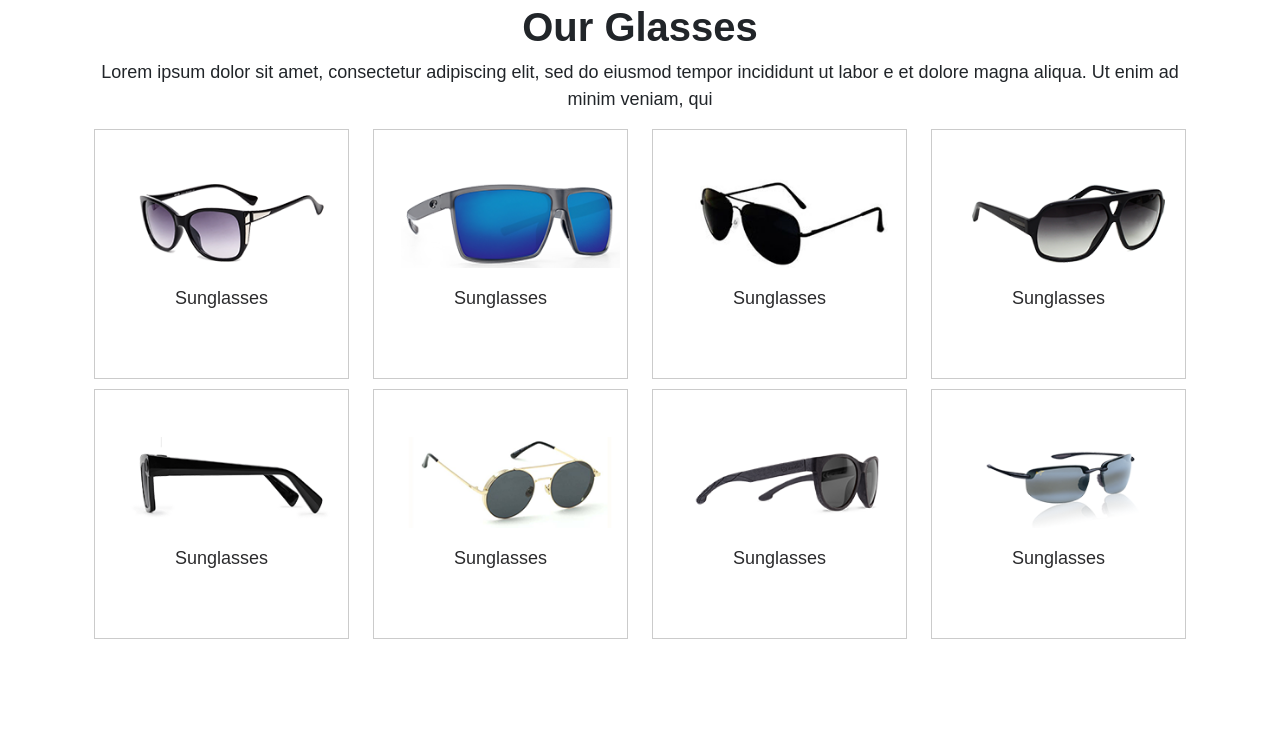
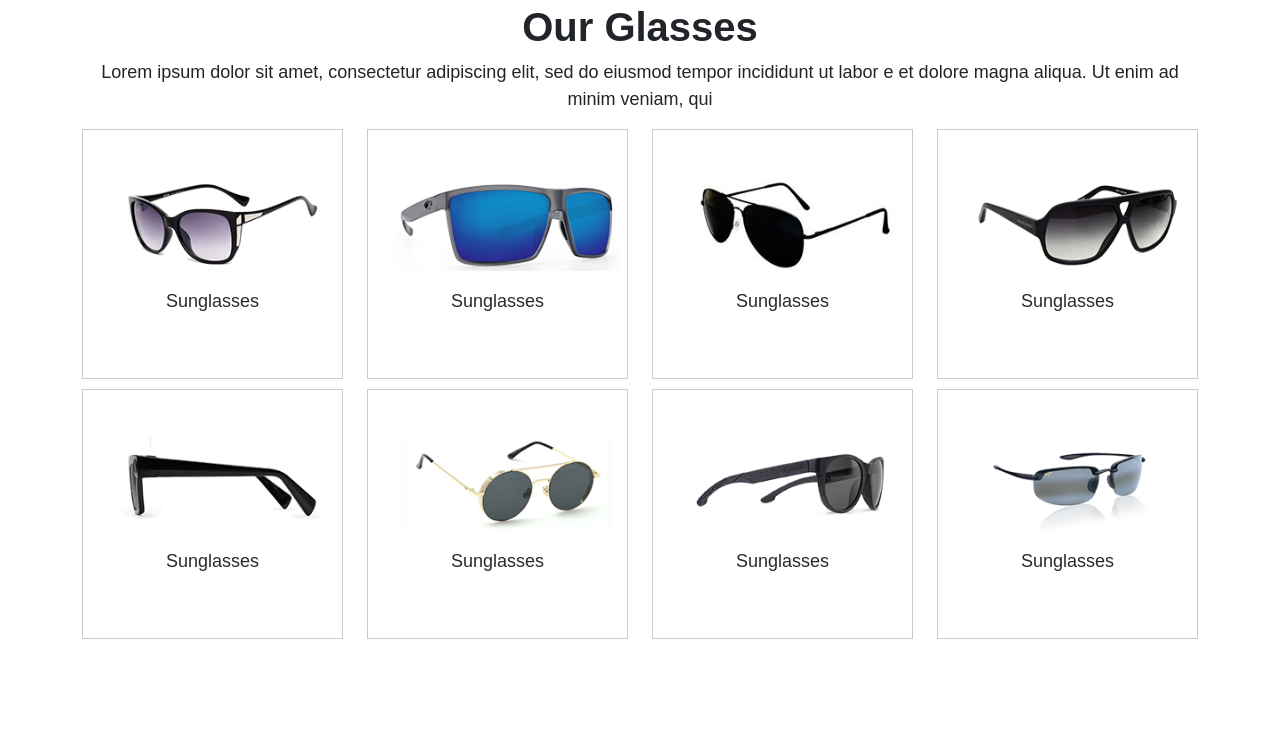
Before and after one commit to EslamRage7/Sungla, a plain HTML site: page index.html in a window 1280 px wide. Shown: the part 1351-2093 px from the top of the page. Drawn offline with Linux system fonts and the light colour scheme.

Commit message:
Update index.html

```diff
--- a/index.html
+++ b/index.html
@@ -116,7 +116,6 @@
             ad minim veniam, qui
           </p>
         </div>
-        <div class="container">
         <div class="row">
           <div class="col-xl-3 col-lg-3 col-md-6 col-sm-6">
             <div class="glasses_box">
@@ -195,7 +194,7 @@
         </div>
       </div>
     </div>
-    </div>
+
     <!-- end photos -->
     <!-- start shop -->
     <div class="shop pt-5 pb-5 text-center" id="shop">
@@ -209,7 +208,7 @@
               <h1 class="text-start fw-bold mt-5 mb-3">
                 Best SunGlasses At Our shop
               </h1>
-              <br />
+
               <p class="text-start">
                 Lorem ipsum dolor sit amet, consectetur adipiscing elit, sed do
                 eiusmod tempor incididunt ut labore et dolore magna aliqua. Ut
@@ -222,11 +221,11 @@
         </div>
       </div>
     </div>
+
     <!-- end shop -->
     <!-- start arts -->
     <div class="arts pt-5 pb-5 text-center">
       <div class="container">
-        <div class="row">
         <div class="head mb-3">
           <h1 class="fw-bold">What say our clients</h1>
           <p>
@@ -234,6 +233,7 @@
             eiusmod tempor incididunt ut la
           </p>
         </div>
+        <div class="row">
           <div class="col-md-12 col-sm-10 ms-sm-auto">
             <div class="tittle p-abso">
               <img class="img-fluid" src="images/our.png" alt="" />
@@ -252,6 +252,7 @@
       </div>
     </div>
     <!-- end arts -->
+
     <!-- start contact -->
     <div class="contact pt-5 pb-5 text-center" id="contact">
       <div class="container">
@@ -283,6 +284,7 @@
         </div>
       </div>
     </div>
+
     <!-- end contact  -->
     <!-- start footer -->
     <footer>
```
Lines whose indentation alone changed are shown as unchanged.
